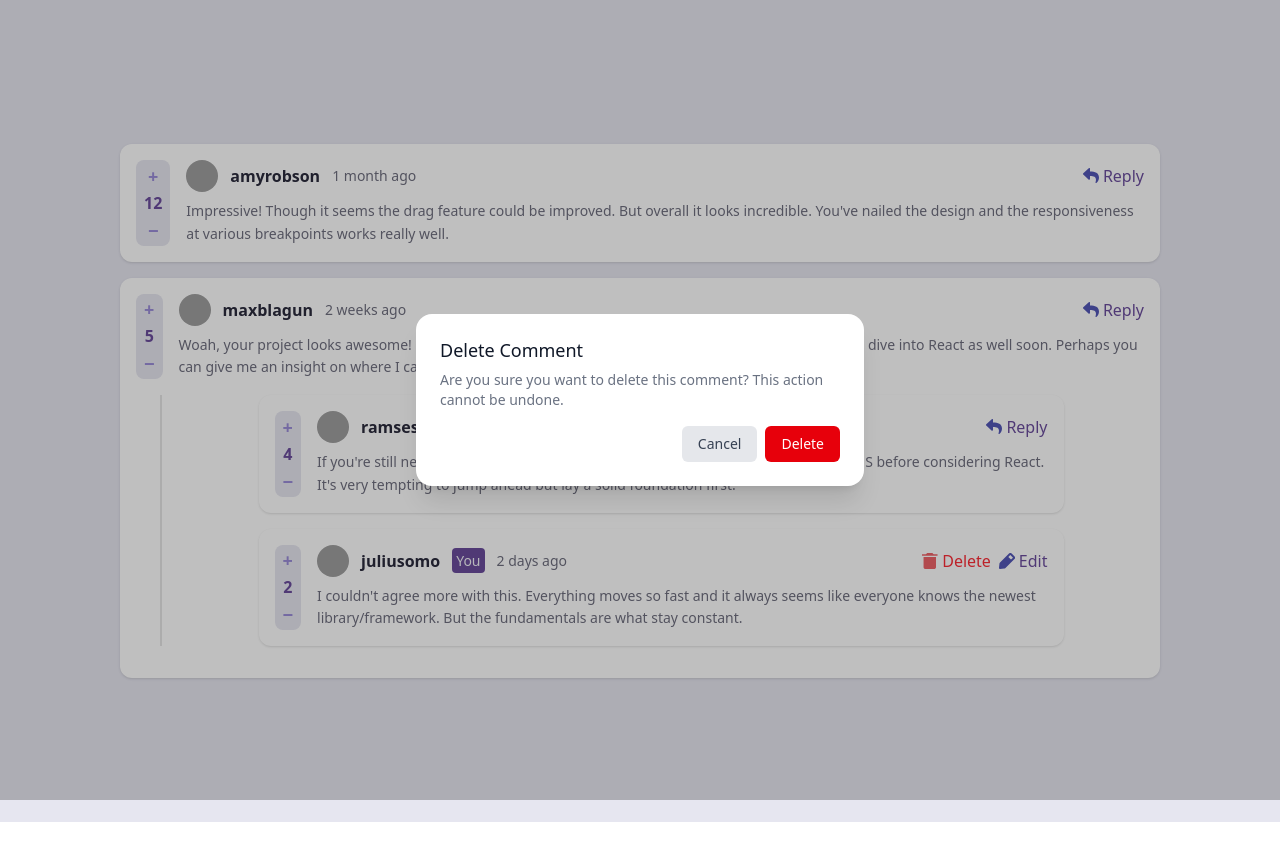
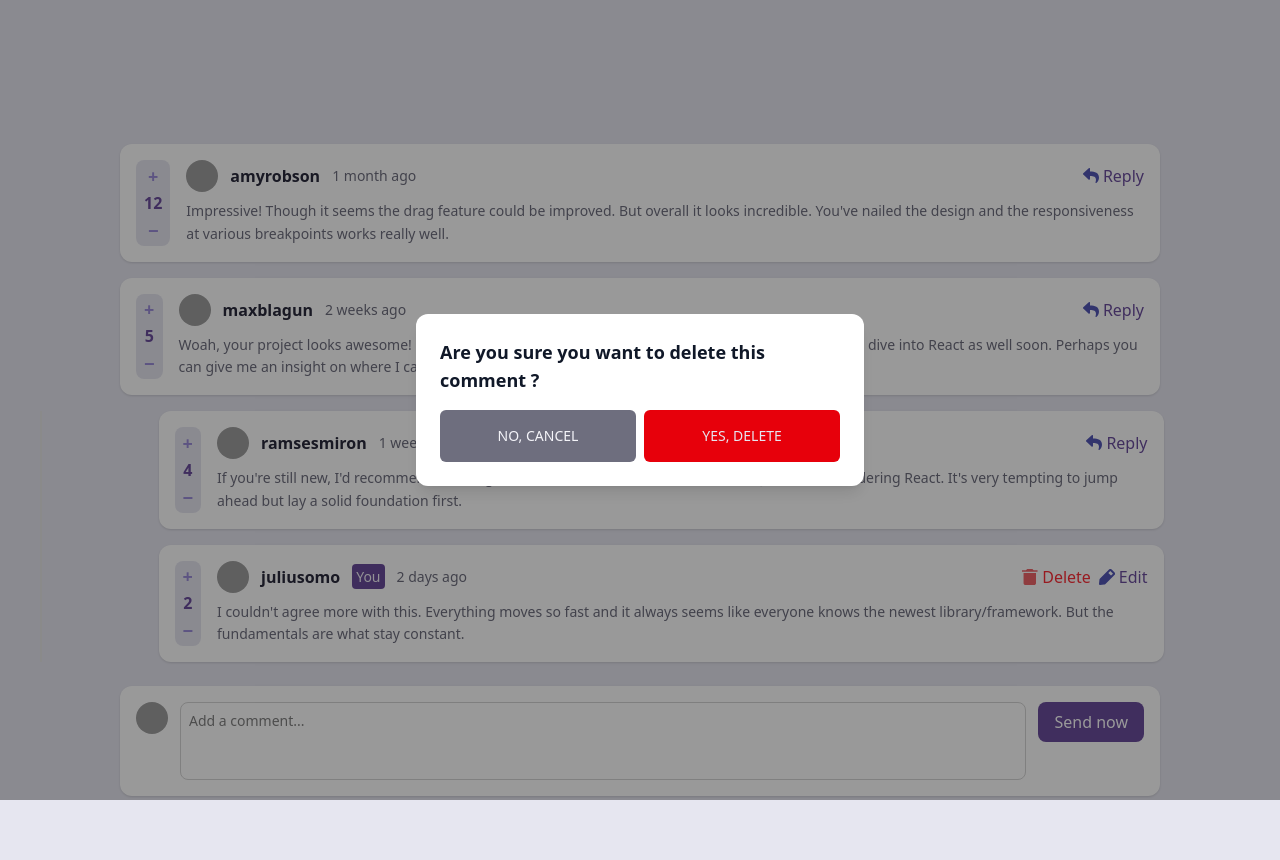
Before and after one commit to jeff-mz/interactive-comment-section, a React (Vite) app: page / in a window 1280 px wide. Both pictures are taken after a click on the button "Delete". Shown: the top 860 px of the page. Before the commit the page ends 822 px from the top, so only its background shows below. Built offline with nearby package versions, Linux system fonts and the light colour scheme; grey boxes are pictures that could not be loaded.

Commit message:
add function to buttons

```diff
--- a/src/components/CommentsList.jsx
+++ b/src/components/CommentsList.jsx
@@ -13,6 +13,23 @@ const CommentsList = () => {
   return (
     <div className="w-full mx-auto p-4 ">
       <SingleComment comments={comments} currentUser={currentUser} />
+
+      {/* Add Comment Box */}
+      <div className="bg-white p-4 rounded-xl shadow-sm w-full sm:w-10/12 mx-auto mt-6 flex sm:flex-row flex-col items-start gap-3">
+        <img
+          src={`https://avatar.iran.liara.run/public/20`}
+          alt={currentUser}
+          className="w-8 h-8 rounded-full"
+        />
+        <textarea
+          placeholder="Add a comment..."
+          className="flex-1 border border-neutral-300 rounded-lg p-2 text-sm resize-none focus:outline-none focus:ring-2 focus:ring-primary-500"
+          rows="3"
+        />
+        <button className="bg-primary-600 text-white px-4 py-2 rounded-lg font-medium hover:bg-primary-500">
+          Send now
+        </button>
+      </div>
     </div>
   );
 };
--- a/src/components/SingleComment.jsx
+++ b/src/components/SingleComment.jsx
@@ -1,29 +1,18 @@
-// SingleComment.jsx
-import { useState, Fragment } from "react";
-import { Dialog, Transition } from "@headlessui/react";
+import { useState } from "react";
+import { Dialog, DialogPanel, DialogTitle, Button } from "@headlessui/react";
 import replyicon from "../assets/images/icon-reply.svg";
 import editicon from "../assets/images/icon-edit.svg";
 import deleteicon from "../assets/images/icon-delete.svg";
 
-const SingleComment = ({ comments, currentUser, onDelete }) => {
+const SingleComment = ({ comments, currentUser }) => {
   const [isOpen, setIsOpen] = useState(false);
-  const [commentToDelete, setCommentToDelete] = useState(null);
 
-  function openModal(comment) {
-    setCommentToDelete(comment);
+  function openDialog() {
     setIsOpen(true);
   }
 
-  function closeModal() {
+  function closeDialog() {
     setIsOpen(false);
-    setCommentToDelete(null);
-  }
-
-  function handleConfirmDelete() {
-    if (commentToDelete) {
-      onDelete(commentToDelete.id);
-    }
-    closeModal();
   }
 
   return (
@@ -76,7 +65,7 @@ const SingleComment = ({ comments, currentUser, onDelete }) => {
                     {comment.user.username === currentUser.username ? (
                       <div className="flex gap-2">
                         <button
-                          onClick={() => openModal(comment)}
+                          onClick={openDialog}
                           className="flex items-center gap-1 text-red-500 font-medium hover:underline"
                         >
                           <img
@@ -106,20 +95,8 @@ const SingleComment = ({ comments, currentUser, onDelete }) => {
                 </div>
               </div>
 
-              {/* Replies */}
-              {comment.replies?.length > 0 && (
-                <div className="ml-6 border-l-2 border-neutral-200 pl-4">
-                  <SingleComment
-                    comments={comment.replies}
-                    currentUser={currentUser}
-                    onDelete={onDelete}
-                  />
-                </div>
-              )}
-            </div>
-
               {/* Mobile layout */}
-            <div className="flex flex-col gap-3  p-4 rounded-md sm:hidden">
+              <div className="flex flex-col gap-3 sm:hidden">
                 <div className="flex items-center gap-3">
                   <img
                     src={`https://avatar.iran.liara.run/public/${
@@ -163,10 +140,14 @@ const SingleComment = ({ comments, currentUser, onDelete }) => {
                   {comment.user.username === currentUser.username ? (
                     <div className="flex gap-2">
                       <button
-                      onClick={() => openModal(comment)}
+                        onClick={openDialog}
                         className="flex items-center gap-1 text-red-500 font-medium hover:underline"
                       >
-                      <img src={deleteicon} alt="delete" className="w-4 h-4" />
+                        <img
+                          src={deleteicon}
+                          alt="delete"
+                          className="w-4 h-4"
+                        />
                         Delete
                       </button>
                       <button className="flex items-center gap-1 text-primary-600 font-medium hover:underline">
@@ -183,66 +164,50 @@ const SingleComment = ({ comments, currentUser, onDelete }) => {
                 </div>
               </div>
             </div>
+
+            {/* Replies */}
+            {comment.replies?.length > 0 && (
+              <div className="ml-6 border-l-2 border-neutral-200 pl-4">
+                <SingleComment
+                  comments={comment.replies}
+                  currentUser={currentUser}
+                />
+              </div>
+            )}
+          </div>
         ))}
 
-      {/* Delete Confirmation Modal */}
-      <Transition appear show={isOpen} as={Fragment}>
-        <Dialog as="div" className="relative z-10" onClose={closeModal}>
-          <Transition.Child
-            as={Fragment}
-            enter="ease-out duration-300"
-            enterFrom="opacity-0"
-            enterTo="opacity-100"
-            leave="ease-in duration-200"
-            leaveFrom="opacity-100"
-            leaveTo="opacity-0"
+      {/* Dialog */}
+      <Dialog
+        open={isOpen}
+        as="div"
+        className="relative z-10 focus:outline-none"
+        onClose={closeDialog}
       >
-            <div className="fixed inset-0 bg-black/25" />
-          </Transition.Child>
-
-          <div className="fixed inset-0 flex items-center justify-center p-4">
-            <Transition.Child
-              as={Fragment}
-              enter="ease-out duration-300"
-              enterFrom="opacity-0 scale-95"
-              enterTo="opacity-100 scale-100"
-              leave="ease-in duration-200"
-              leaveFrom="opacity-100 scale-100"
-              leaveTo="opacity-0 scale-95"
+        <div className="fixed inset-0 z-10 w-screen overflow-y-auto bg-black/40">
+          <div className="flex min-h-full items-center justify-center p-4">
+            <DialogPanel className="w-full max-w-md rounded-xl bg-white p-6 shadow-lg">
+              <DialogTitle className="text-lg font-semibold text-gray-900">
+                Are you sure you want to delete this comment ?
+              </DialogTitle>
+              <div className="mt-4 flex flex-col sm:flex-row justify-between gap-2">
+                <Button
+                  className="rounded-md w-full sm:w-1/2 bg-neutral-500 px-4 py-4 text-sm font-medium text-neutral-50 hover:bg-gray-300"
+                  onClick={closeDialog}
                 >
-              <Dialog.Panel className="w-full max-w-md transform rounded-2xl bg-white p-6 shadow-xl transition-all">
-                <Dialog.Title
-                  as="h3"
-                  className="text-lg font-medium leading-6 text-gray-900"
+                  NO, CANCEL
+                </Button>
+                <Button
+                  className="rounded-md w-full sm:w-1/2 bg-red-600 px-4 py-4 text-sm font-medium text-neutral-100 hover:bg-red-500"
+                  onClick={closeDialog}
                 >
-                  Delete Comment
-                </Dialog.Title>
-                <div className="mt-2">
-                  <p className="text-sm text-gray-500">
-                    Are you sure you want to delete this comment? This action
-                    cannot be undone.
-                  </p>
+                  YES, DELETE
+                </Button>
               </div>
-
-                <div className="mt-4 flex justify-end gap-2">
-                  <button
-                    onClick={closeModal}
-                    className="rounded-md bg-gray-200 px-4 py-2 text-sm font-medium text-gray-700 hover:bg-gray-300"
-                  >
-                    Cancel
-                  </button>
-                  <button
-                    onClick={handleConfirmDelete}
-                    className="rounded-md bg-red-600 px-4 py-2 text-sm font-medium text-white hover:bg-red-700"
-                  >
-                    Delete
-                  </button>
+            </DialogPanel>
           </div>
-              </Dialog.Panel>
-            </Transition.Child>
         </div>
       </Dialog>
-      </Transition>
     </>
   );
 };
```
Lines whose indentation alone changed are shown as unchanged.
